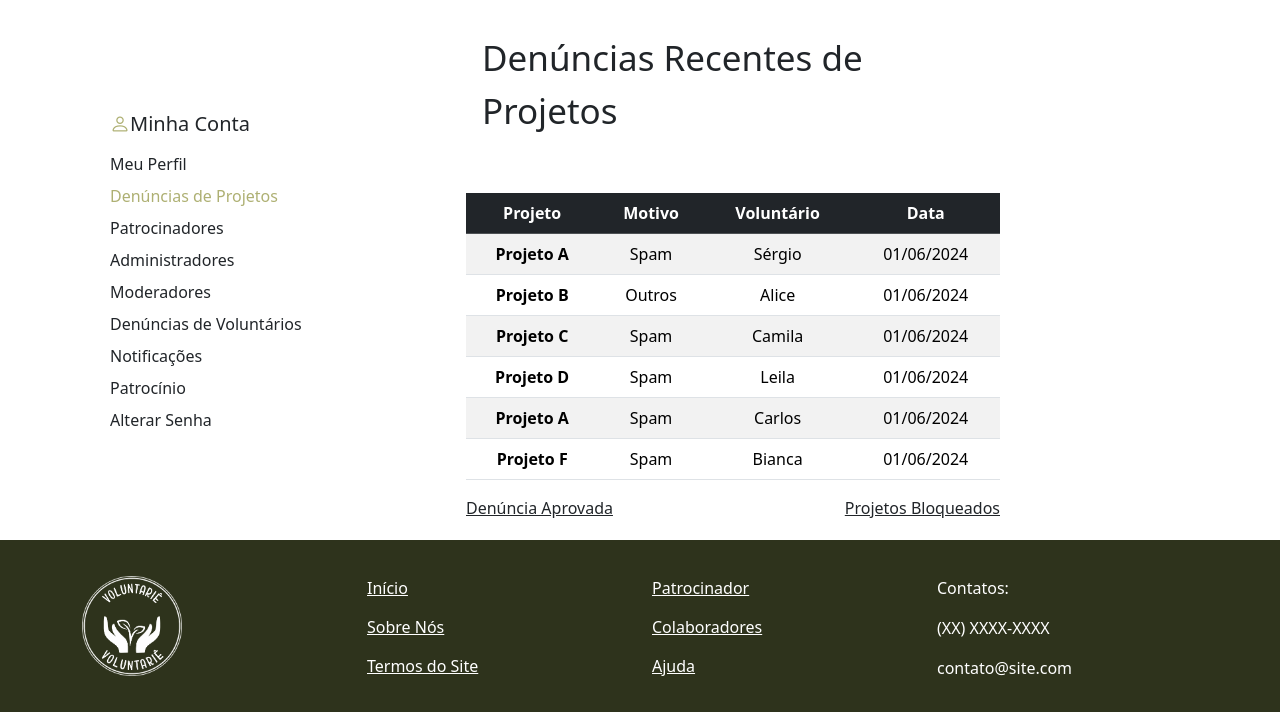
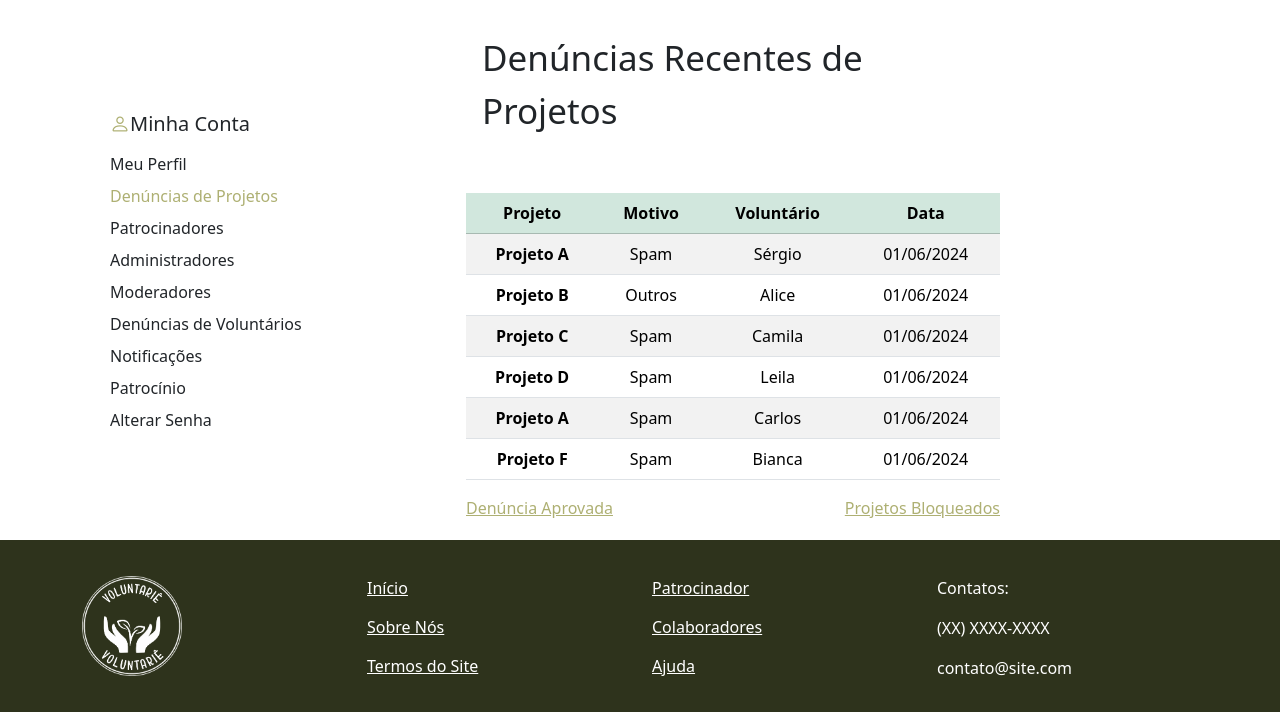
Before and after one commit to murilo5341/Voluntari-, a FastAPI app: page /denuncia-projeto in a window 1280 px wide. Shown: the part 88-800 px from the top of the page. Run offline with FastAPI, Linux system fonts and the light colour scheme; some libraries are stand-ins or nearby versions.

Commit message:
Exclusão Projeto

```diff
--- a/routes/main_routes.py
+++ b/routes/main_routes.py
@@ -60,3 +60,7 @@ async def get_termos(request: Request):
 @router.get("/denuncia-projeto", response_class=HTMLResponse)
 async def get_denunciaProjeto(request: Request):
     return templates.TemplateResponse("pages/denunciaProjeto.html", {"request": request})
+
+@router.get("/excluir-projeto", response_class=HTMLResponse)
+async def get_excluirProjeto(request: Request):
+    return templates.TemplateResponse("pages/excluirProjeto.html", {"request": request})
--- a/templates/main/pages/denunciaProjeto.html
+++ b/templates/main/pages/denunciaProjeto.html
@@ -26,6 +26,10 @@
   .campo{
     width: 400px;
   }
+
+  .link-verde {
+    color: #aeb073;
+}
 </style>
 
 <div class="container my-3">
@@ -67,13 +71,13 @@
             </div>
         </div>
         <div class="col-6">
-            <div class="p-3">
+            <div class="p-3" >
                 <div style="font-size: 35px;">
                         <p>Denúncias Recentes de Projetos</p>
                 </div>
             </div><br>
-            <table class="table table-striped table-hover">
-                <thead class="table-dark">
+            <table class="table table-hover table-striped">
+                <thead class="table-success">
                   <tr>
                     <th scope="col">Projeto</th>
                     <th scope="col">Motivo</th>
@@ -121,8 +125,8 @@
                 </tbody>
               </table>
               <div class="d-flex">
-                <a href="denuncias-aprovadas" class="link-dark">Denúncia Aprovada</a>
-                <a href="projetos-bloqueados" class="link-dark ms-auto">Projetos Bloqueados</a>
+                <a href="denuncias-aprovadas" class="link-verde">Denúncia Aprovada</a>
+                <a href="projetos-bloqueados" class="link-verde ms-auto">Projetos Bloqueados</a>
 
             </div>
         </div>
```
Also changed, not shown: templates/main/pages/excluirProjeto.html (added, +55 -0 lines).
